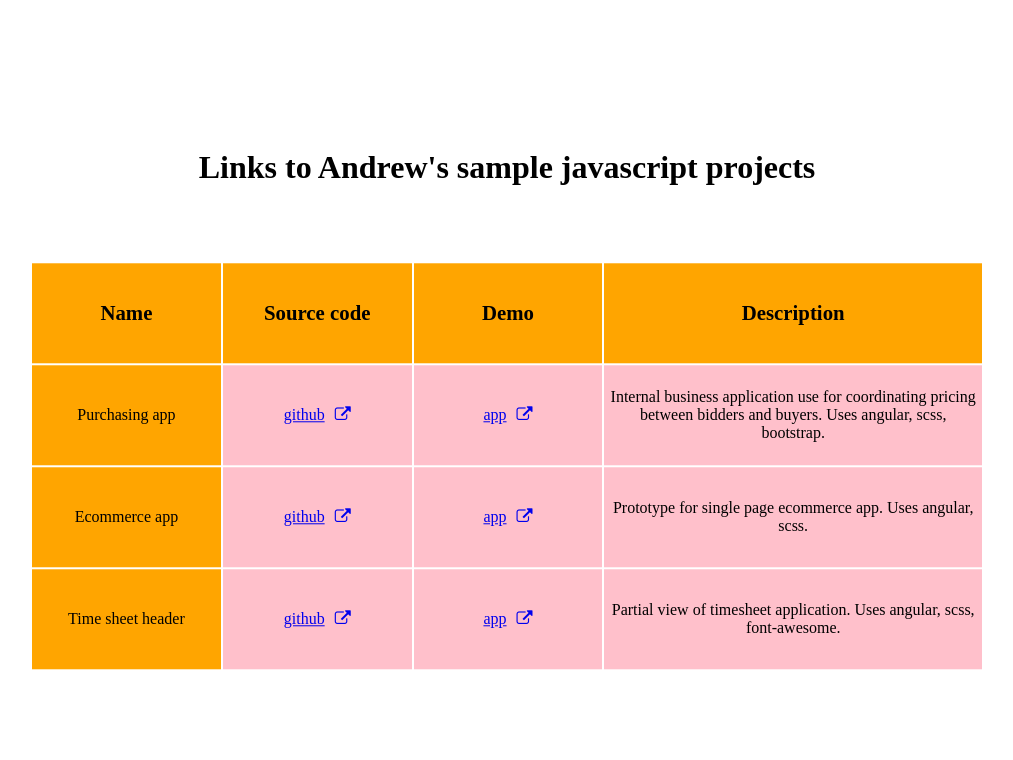
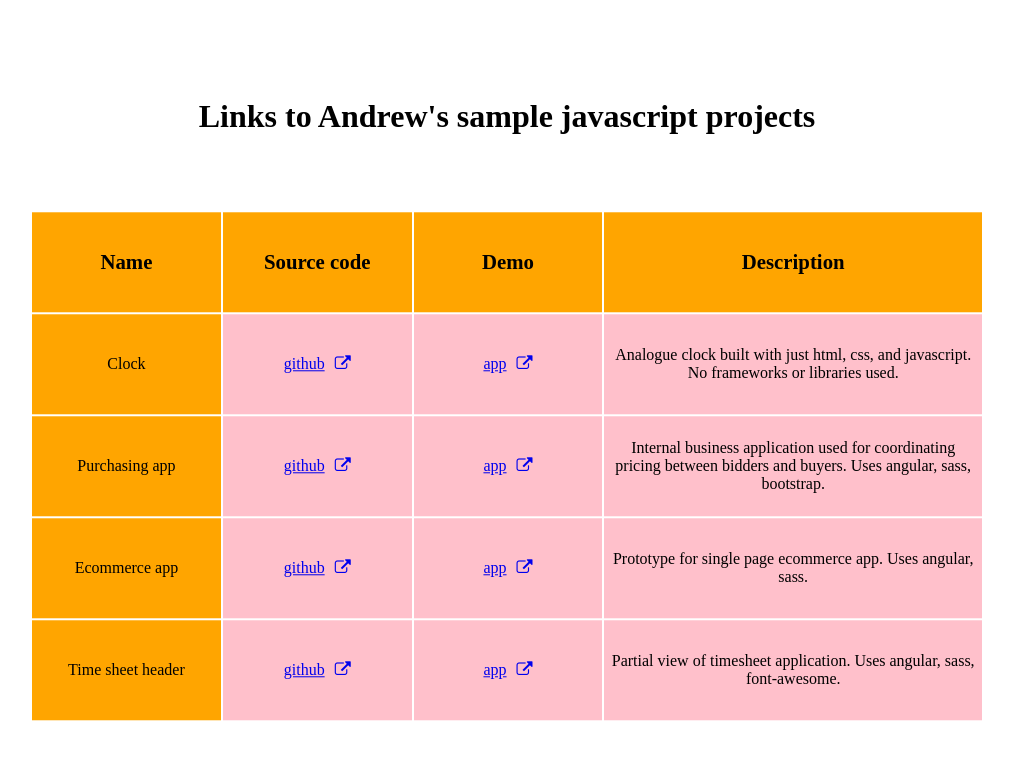
Before and after one commit to anefsky/projects-index, an Angular app: page / in a window 1280 px wide. Shown: the top 760 px of the page, without its empty margins (137-1150 px from the left). Built offline with nearby package versions, Linux system fonts and the light colour scheme.

Commit message:
added clock project

```diff
--- a/src/app/projects-list/projects-list.component.ts
+++ b/src/app/projects-list/projects-list.component.ts
@@ -30,22 +30,28 @@ export class ProjectsListComponent implements OnInit {
 
 		this.listings = [
 		{
+			name: "Clock",
+			source: "https://github.com/anefsky/clock",
+			hosted: "http://andrewnefsky.com/projects/clock",
+			description: "Analogue clock built with just html, css, and javascript.  No frameworks or libraries used."
+		},
+		{
 			name: "Purchasing app",
 			source: "https://github.com/anefsky/penguin",
 			hosted: "http://andrewnefsky.com/projects/penguin",
-			description: "Internal business application use for coordinating pricing between bidders and buyers.  Uses angular, scss, bootstrap."
+			description: "Internal business application used for coordinating pricing between bidders and buyers.  Uses angular, sass, bootstrap."
 		},
 		{
 			name: "Ecommerce app",
 			source: "https://github.com/anefsky/catalogue_page",
 			hosted: "http://andrewnefsky.com/projects/catalogue_page",
-			description: "Prototype for single page ecommerce app.  Uses angular, scss."
+			description: "Prototype for single page ecommerce app.  Uses angular, sass."
 		},
 		{
 			name: "Time sheet header",
 			source: "https://github.com/anefsky/virtusa",
 			hosted: "http://andrewnefsky.com/projects/virtusa",
-			description: "Partial view of timesheet application.  Uses angular, scss, font-awesome."
+			description: "Partial view of timesheet application.  Uses angular, sass, font-awesome."
 		}
 		];
 	}
```
